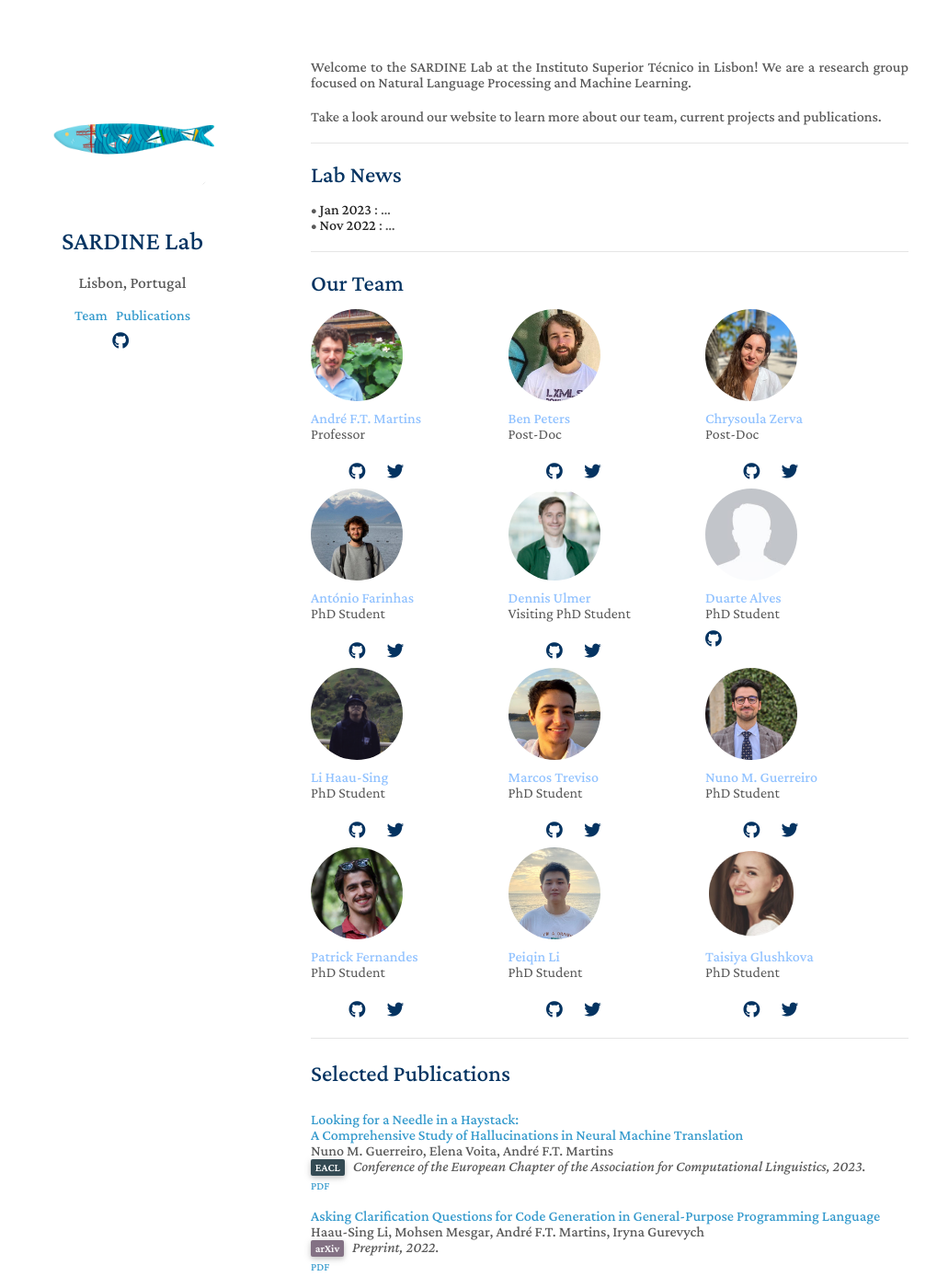
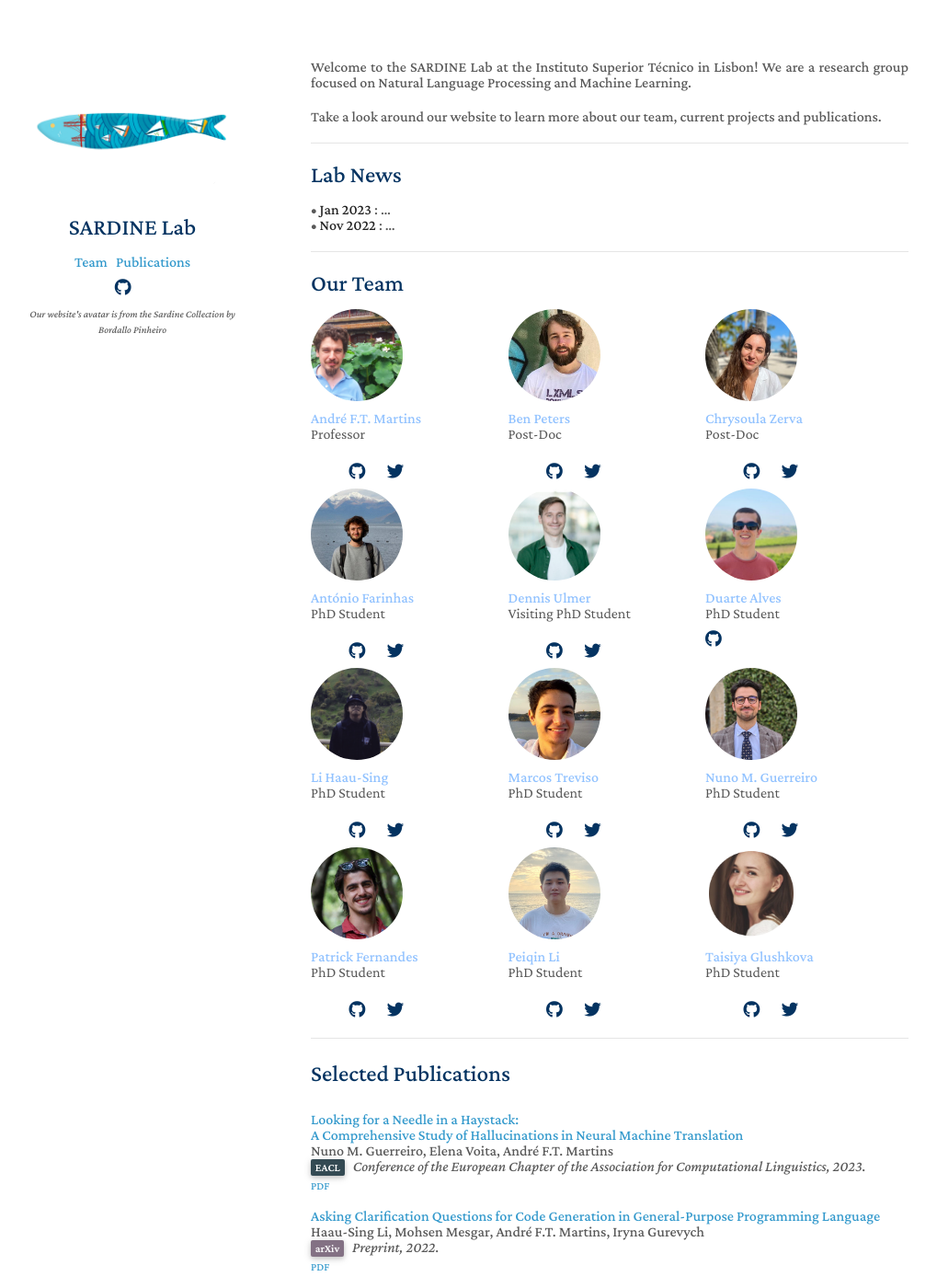
Before and after one commit to sardine-cs/sardine-cs.github.io, a Jekyll site: the page built from index.md, in a window 1280 px wide and 1400 px high. Shown: the whole window at 92% size, without its empty margins (132-1151 px from the left). Built offline with Jekyll 4.4.1, drawn with Linux system fonts in a browser that asks for light colours; nearby versions of some CDN libraries; a style sheet for code colours, icons or effects is not loaded; some of the changed text lies outside the part shown.

Commit message:
Final provisional version

```diff
--- a/_config.yml
+++ b/_config.yml
@@ -1,6 +1,6 @@
 # Basic Information
 title: SARDINE Lab
-position: Lisbon, Portugal
+# position: Lisbon, Portugal
 # affiliation: Instituto Superior Técnico
 # email: nunoguerreiro (at) lx.it.pt
 
--- a/_data/staff.yml
+++ b/_data/staff.yml
@@ -37,7 +37,7 @@ TAs:
       google_scholar: https://scholar.google.com/citations?user=rn9WoaEAAAAJ&hl=de
 
     - name: Duarte Alves
-      image: staff/generic.jpeg
+      image: staff/duarte.jpeg
       github_link: https://github.com/DuarteMRAlves
 
     - name: Li Haau-Sing
--- a/_layouts/homepage.html
+++ b/_layouts/homepage.html
@@ -32,23 +32,23 @@
       <header>
 
         {% if site.avatar %}
-        <a class="image avatar"><img src="{{ site.avatar }}" alt="avatar" /></a>
+        <a class="image avatar" ><img src="{{ site.avatar }}" alt="avatar" /></a>
         {% endif %}
 
-        <h1>{{ site.title }}</h1>
+        <h2>{{ site.title }}</h2>
 
-        {% if site.position %}
-        <position style="font-size:1.10rem;">{{ site.position }}</position>
-        <br>
-        {% endif %}
+        <!-- {% if site.position %}
+        <position style="font-size:1.10rem;">{{ site.position }}</position><br>
+        {% endif %} -->
+
         {% if site.affiliation %}
         <a href="{{ site.affiliation_link }}" rel="noopener"><autocolor>{{ site.affiliation }}</autocolor></a>
         <br>
         {% endif %}
+
         {% if site.email %}
         <email>{{ site.email }}</email>
         {% endif %}
-        <br>
 
         <a href="#team">Team</a> &nbsp; <a href="#publications">Publications</a>
 
@@ -67,7 +67,7 @@
         {% endif %}
 
         {% if site.github_link %}
-        <a style="margin: 0 5px 0 0" href="{{ site.github_link }}">
+        <a style="margin: 0 0px 0 0" href="{{ site.github_link }}">
           <i class="fab fa-github"></i>
         </a>
         {% endif %}
@@ -83,6 +83,9 @@
           <i class="fab fa-twitter"></i>
         </a>
         {% endif %}
+
+        <p><small><em>Our website's avatar is from the Sardine Collection by Bordallo Pinheiro</em></small></p>
+
         </div>
         <br>
 
@@ -94,7 +97,7 @@
       <br>
 
       {% if site.enable_footnote %}
-      <p><small>Powered by Jekyll and <a href="https://github.com/yaoyao-liu/minimal-light" target="_blank" rel="noopener">Minimal Light</a> theme. The webpage logo is from the Sardine collection by Bordallo Pinheiro.</small></p>
+      <p><small>Powered by Jekyll and <a href="https://github.com/yaoyao-liu/minimal-light" target="_blank" rel="noopener">Minimal Light</a> theme.</small></p>
       {% endif %}
 
       </section>
--- a/_sass/minimal-light.scss
+++ b/_sass/minimal-light.scss
@@ -103,7 +103,7 @@ body {
   width:3.6rem;
   height:3.6rem;
   border-radius:3.6rem;
-  margin:-1.8rem}
+  margin:0rem}
 
 .twitter span{
   background-color:#4099ff}
@@ -218,6 +218,7 @@ papertitle {
       position: absolute;
       top: 0;
       width: 100%;
+      bottom: -10;
     }
 
     .image.avatar {
@@ -230,15 +231,15 @@ papertitle {
 
       .image.avatar img {
         border-radius: 100%;
-        width: 85%;
-        padding: 20px;
+        width: 150%;
+        padding: -10px;
         // border: 1px solid #ddd;
         // padding: 3px;
         // box-shadow: 0 -1px 5px 1px rgba(200, 200, 200, 0.3);
       }
 
     #header .image.avatar {
-      margin: 0 0 1em 0;
+      margin: 0 0 0em 0;
       width: 12.00em;
     }
 
@@ -626,7 +627,7 @@ footer {
 
 .about {
   .post-title {
-      padding-top: 20px;
+      padding-top: 10px;
   }
   .post-description {
       font-size: 20px;
```
Also changed, not shown: assets/img/staff/duarte.jpeg (added).
